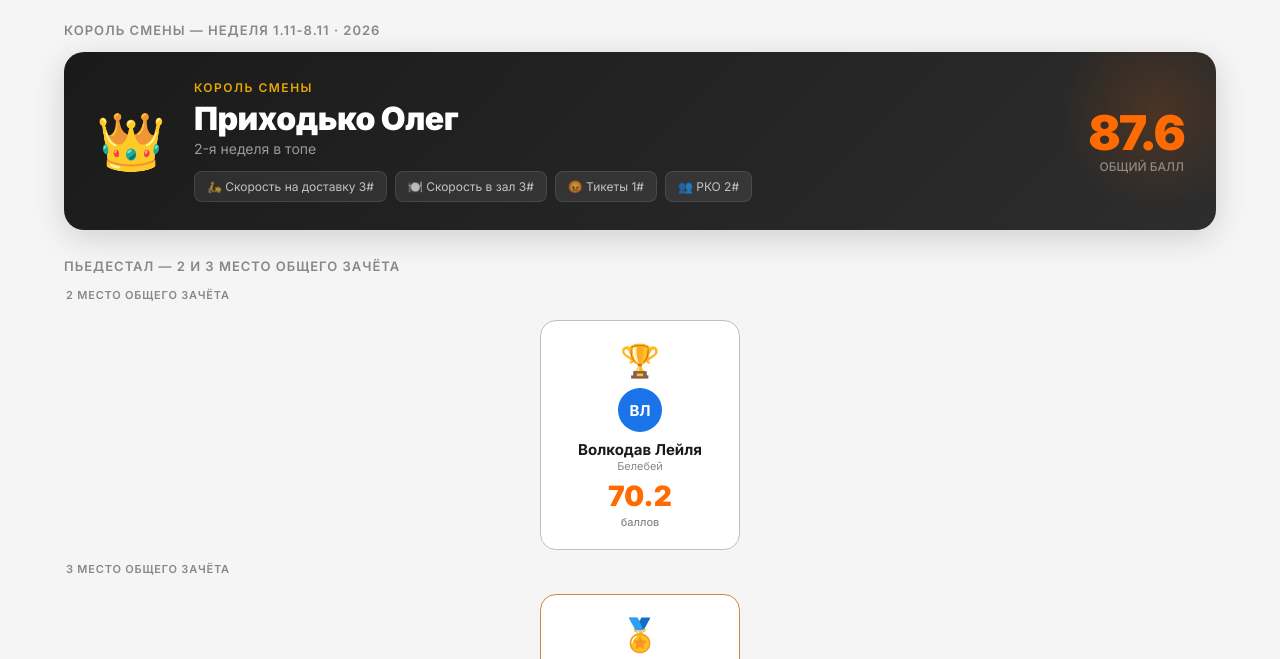
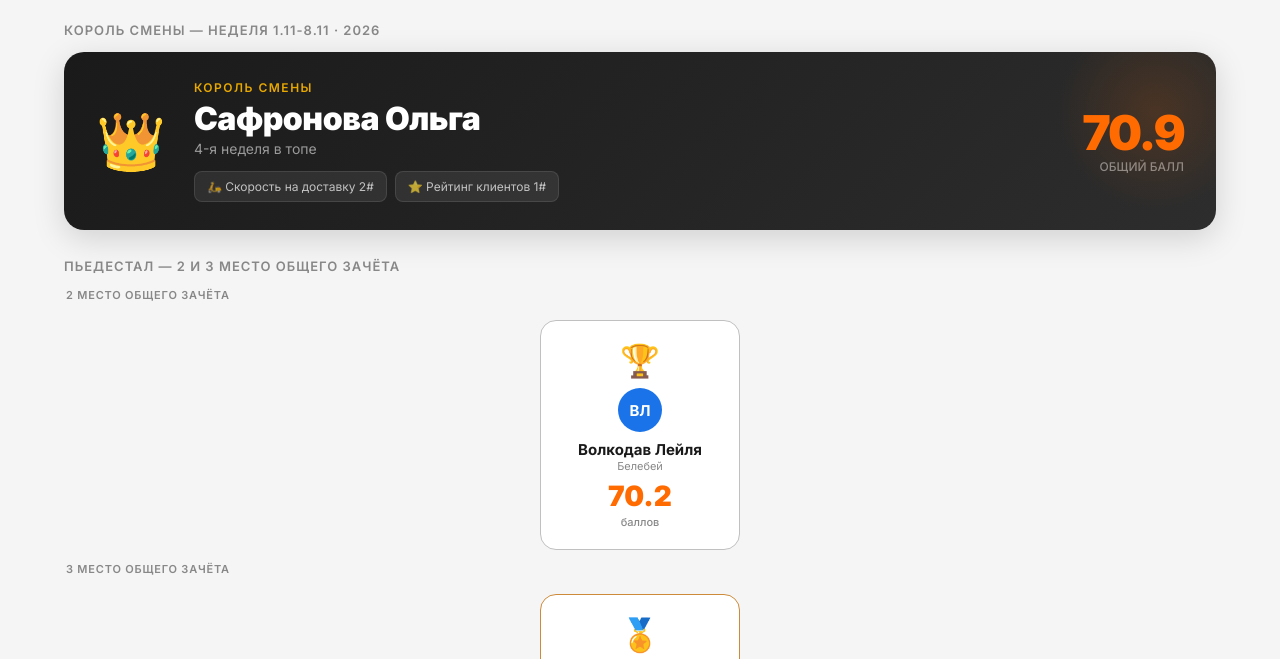
Before and after one commit to sgrejgann-ai/Dashboard, a plain HTML site: page index.html in a window 1280 px wide. Shown: the part 111-770 px from the top of the page. Drawn offline with Linux system fonts and the light colour scheme.

Commit message:
Update index.html

```diff
--- a/index.html
+++ b/index.html
@@ -370,10 +370,10 @@
 const WEEK_LABEL = "Неделя 1.11-8.11 · 2026";
 
 const KING = {
-  name:  "Приходько Олег",
-  meta:  "2-я неделя в топе",
-  score: 87.6,
-  stats: ["🛵 Скорость на доставку 3#", "🍽️ Скорость в зал 3#", "😡 Тикеты 1#", "👥 РКО 2#"]
+  name:  "Сафронова Ольга",
+  meta:  "4-я неделя в топе",
+  score: 70.9,
+  stats: ["🛵 Скорость на доставку 2#", "⭐ Рейтинг клиентов 1#"]
 };
 
 const MANAGERS = [
```
